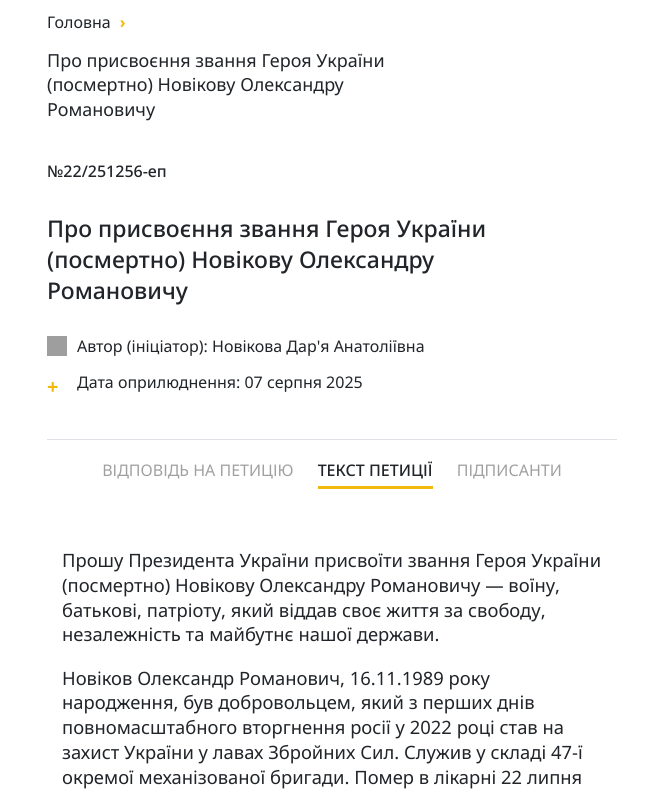
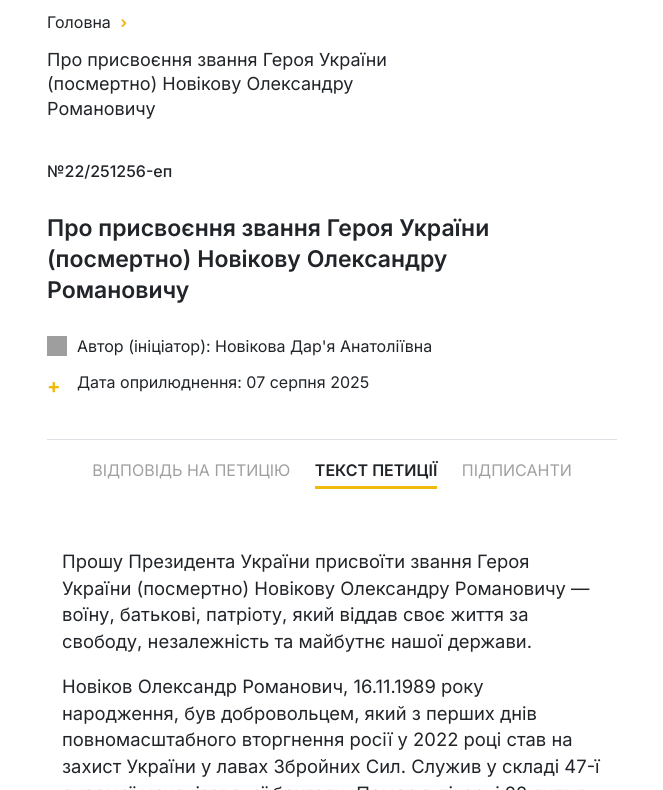
Before and after one commit to petition99/petition, a plain HTML site: page index.html in a window 1280 px wide. Shown: the part 112-902 px from the top of the page, without its empty margins (308-971 px from the left). Drawn offline with Linux system fonts and the light colour scheme; grey boxes are pictures that could not be loaded.

Commit message:
Update index.html

```diff
--- a/index.html
+++ b/index.html
@@ -4,11 +4,14 @@
     <meta charset="utf-8">
     <meta name="viewport" content="width=device-width, initial-scale=1.0">
     <title>Верхня частина сайту петицій</title>
-    <link href="https://fonts.googleapis.com/css2?family=Noto+Sans:wght@400;500;700&display=swap" rel="stylesheet">
+
+    <!-- ✅ Новый шрифт, максимально похожий на официальный -->
+    <link href="https://fonts.googleapis.com/css2?family=Inter:wght@400;500;600;700&display=swap" rel="stylesheet">
 
     <style>
         body {
-            font-family: 'Noto Sans', 'Roboto', sans-serif;
+            font-family: "Inter", "Noto Sans", Roboto, system-ui, -apple-system,
+                         "Segoe UI", "Helvetica Neue", Arial, sans-serif;
             margin: 0;
             padding: 0;
             background-color: #fff;
@@ -56,7 +59,7 @@
 
         .site-title {
             font-size: 15.66px;
-            font-weight: 400;
+            font-weight: 500;
             color: #212529;
             margin-bottom: 0px;
             line-height: 1.35;
@@ -135,7 +138,7 @@
 
         .petition-main-title {
             font-size: 23px;
-            font-weight: 500;
+            font-weight: 600;
             margin: 0;
             line-height: 1.35;
         }
@@ -196,7 +199,7 @@
 
         .tab-item.active {
             color: #212529;
-            font-weight: 500;
+            font-weight: 600;
             border-bottom: 3px solid #f0b90b;
         }
 
@@ -211,7 +214,7 @@
             text-align: left;
             font-size: 18.4px;
             font-weight: 400;
-            line-height: 1.35;
+            line-height: 1.45;
         }
 
         /* === ОБНОВЛЕННЫЙ БЛОК ПРОГРЕССА === */
@@ -260,7 +263,7 @@
 
         .progress-votes-count {
             font-size: 64px;
-            font-weight: 500;
+            font-weight: 600;
             color: #212529;
             margin-bottom: 5px;
         }
@@ -401,6 +404,7 @@
         }
     </style>
 </head>
+
 <body>
 
 <div class="container">
```
